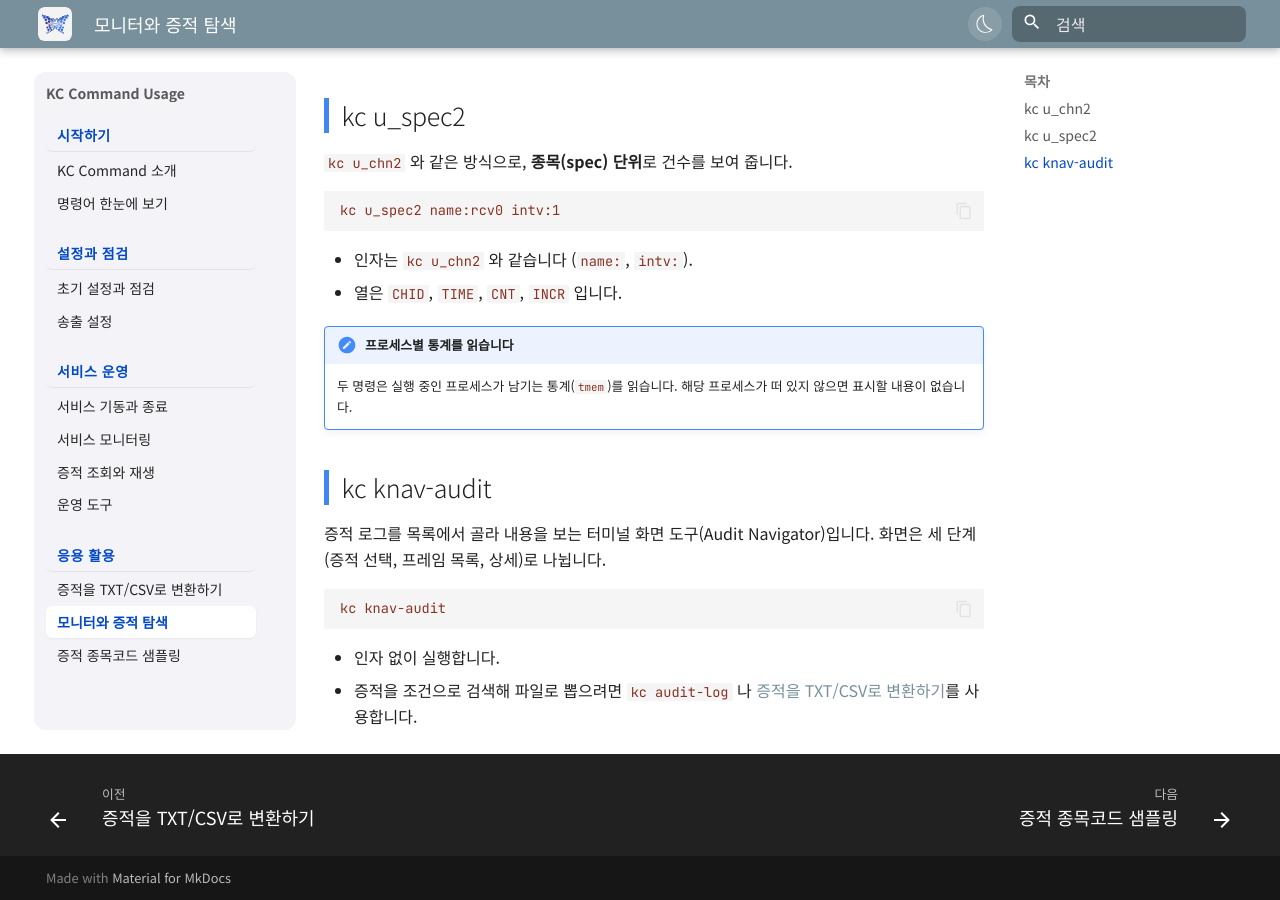
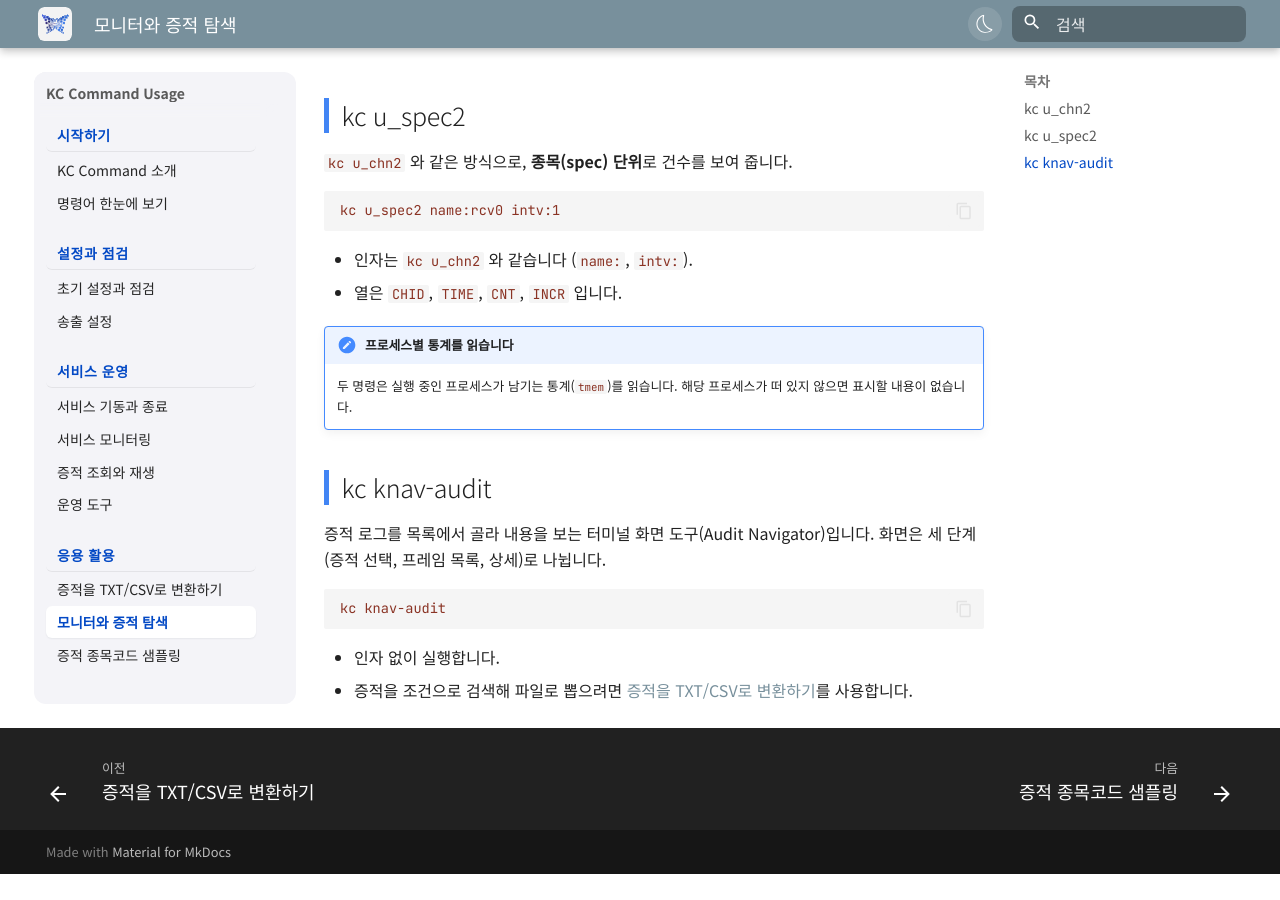
Before and after one commit to Billy-Crew/kc-cmd, an MkDocs documentation site: the page built from docs/10_모니터와-증적-탐색.md, in a window 1280 px wide and 900 px high, scrolled down 1044 px. Built offline with MkDocs 1.6.1 and Material for MkDocs 9.7.7, drawn with Linux system fonts in a browser that asks for light colours; some web fonts are replaced; after the commit the page ends 1918 px from its top, so only the background shows below that.

Commit message:
docs: 증적 검색 안내에서 audit-log 를 뺀다 (#20)
Co-Authored-By: Claude Sonnet 5.5 <noreply@anthropic.com>

````diff
--- a/docs/10_모니터와-증적-탐색.md
+++ b/docs/10_모니터와-증적-탐색.md
@@ -52,4 +52,4 @@ kc knav-audit
 ```
 
 - 인자 없이 실행합니다.
-- 증적을 조건으로 검색해 파일로 뽑으려면 `kc audit-log` 나 [증적을 TXT/CSV로 변환하기](09_증적-TXT-CSV-변환.md)를 사용합니다.
+- 증적을 조건으로 검색해 파일로 뽑으려면 [증적을 TXT/CSV로 변환하기](09_증적-TXT-CSV-변환.md)를 사용합니다.
````
